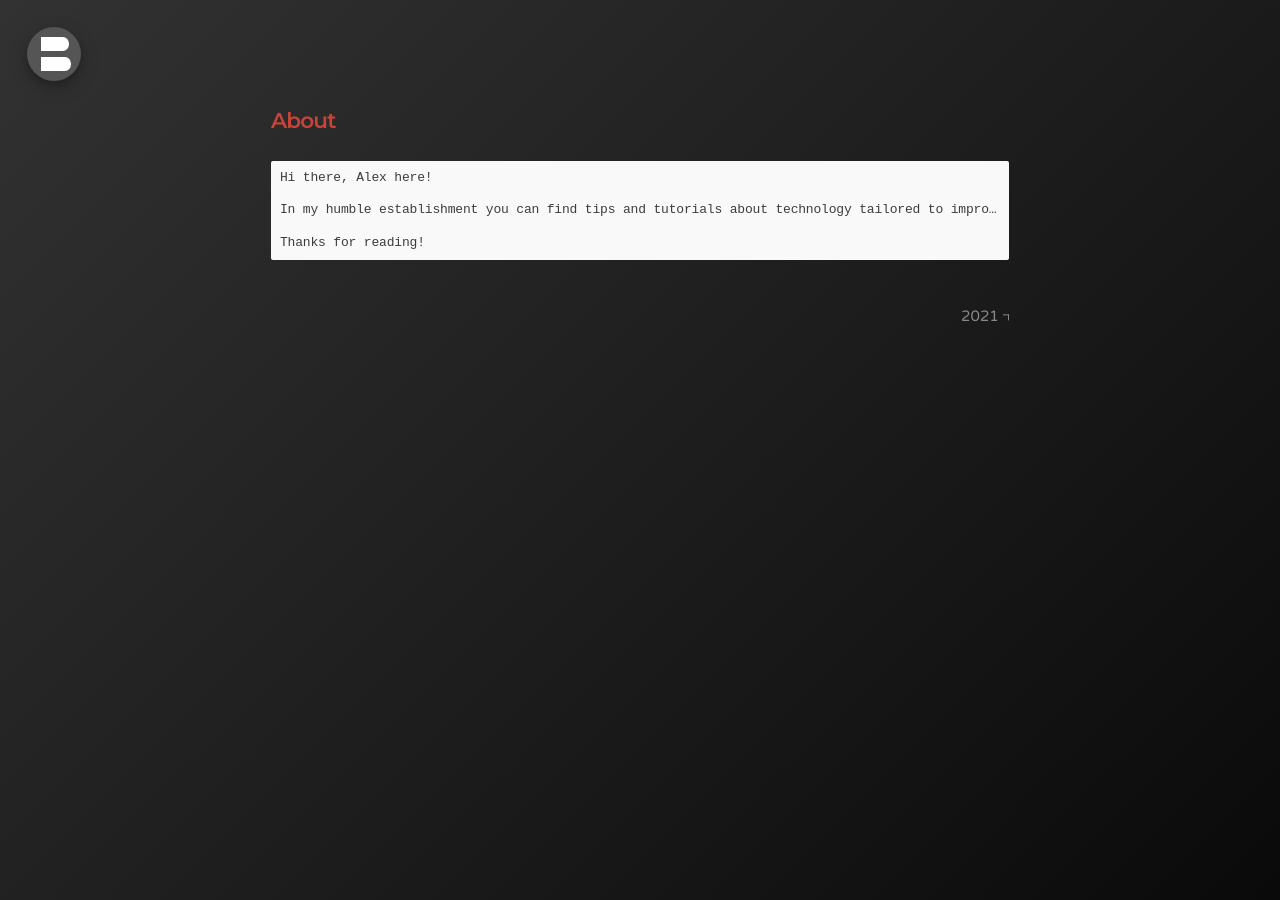
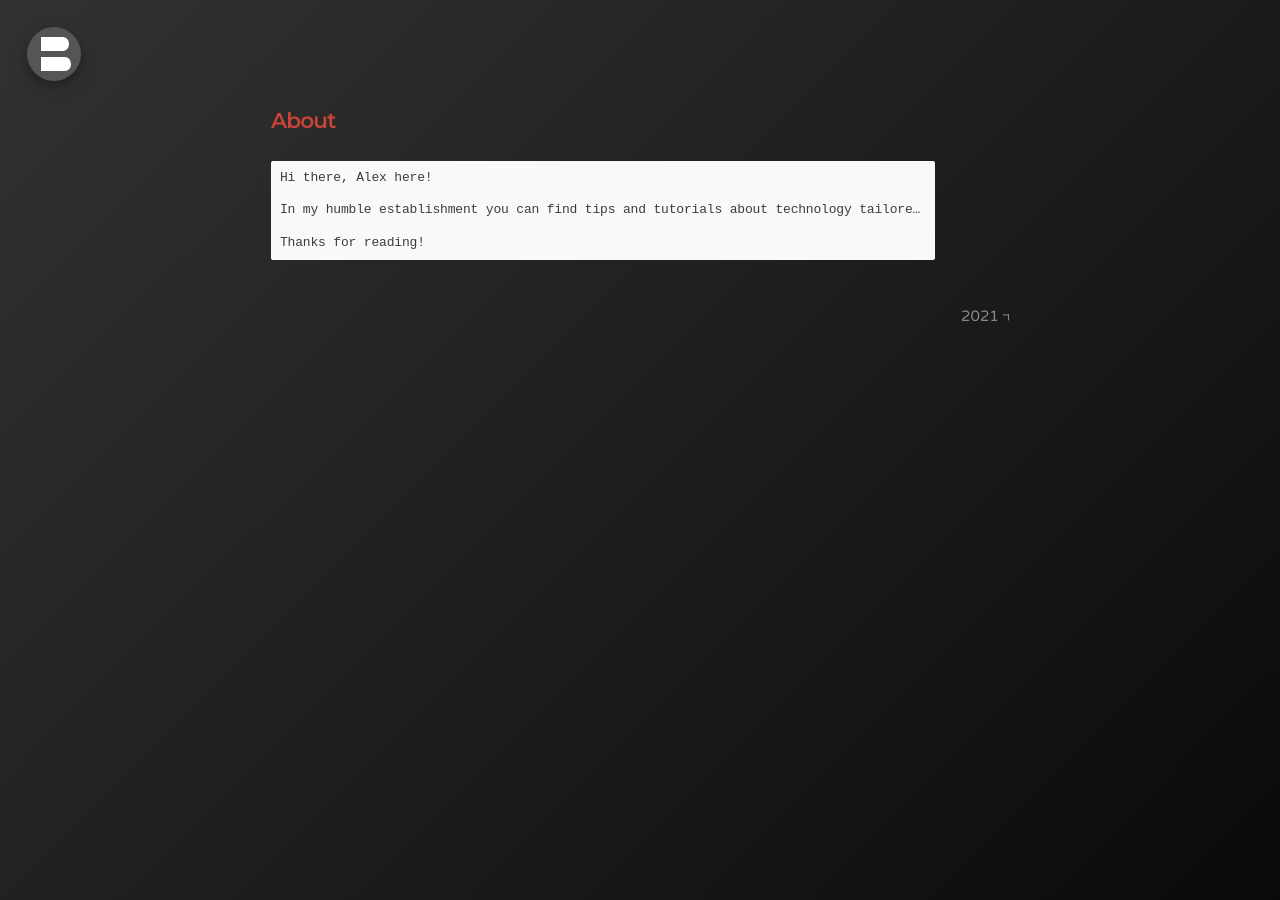
Before and after one commit to bonina/bonina.github.io, a Jekyll site: the page built from about.md, in a window 1280 px wide. Built offline with Jekyll 4.4.1, drawn with Linux system fonts in a browser that asks for light colours.

Commit message:
Update _message.scss

```diff
--- a/_sass/_message.scss
+++ b/_sass/_message.scss
@@ -33,4 +33,5 @@
   //flex-wrap: wrap;
   //flex: auto;
   text-overflow: ellipsis;
+  width: calc(90%);
 }
```
